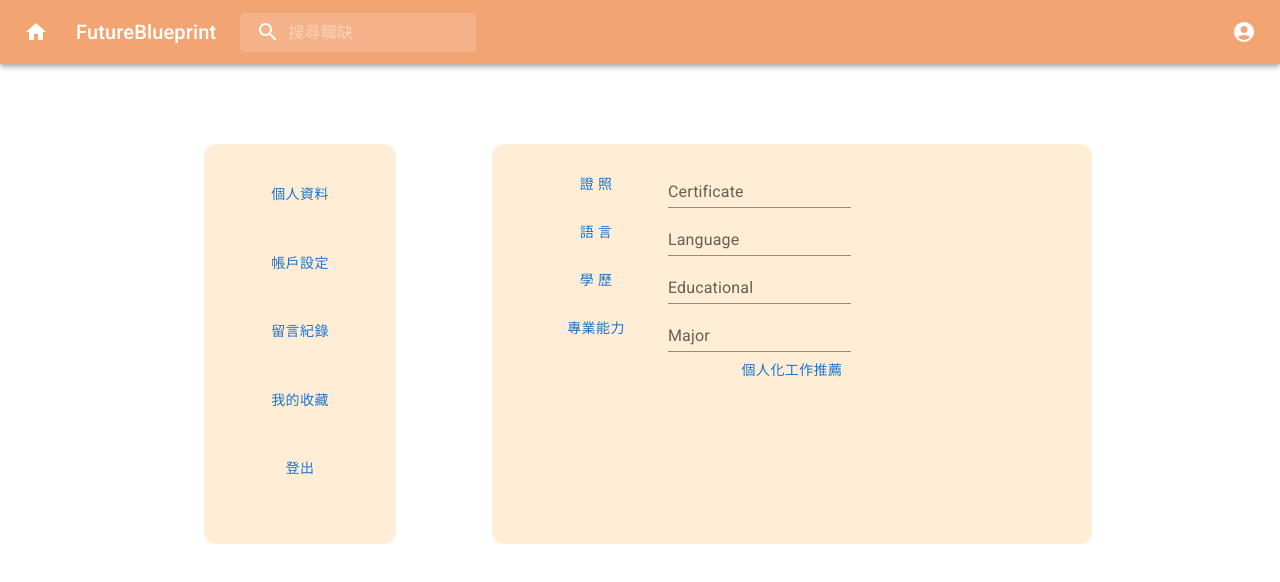
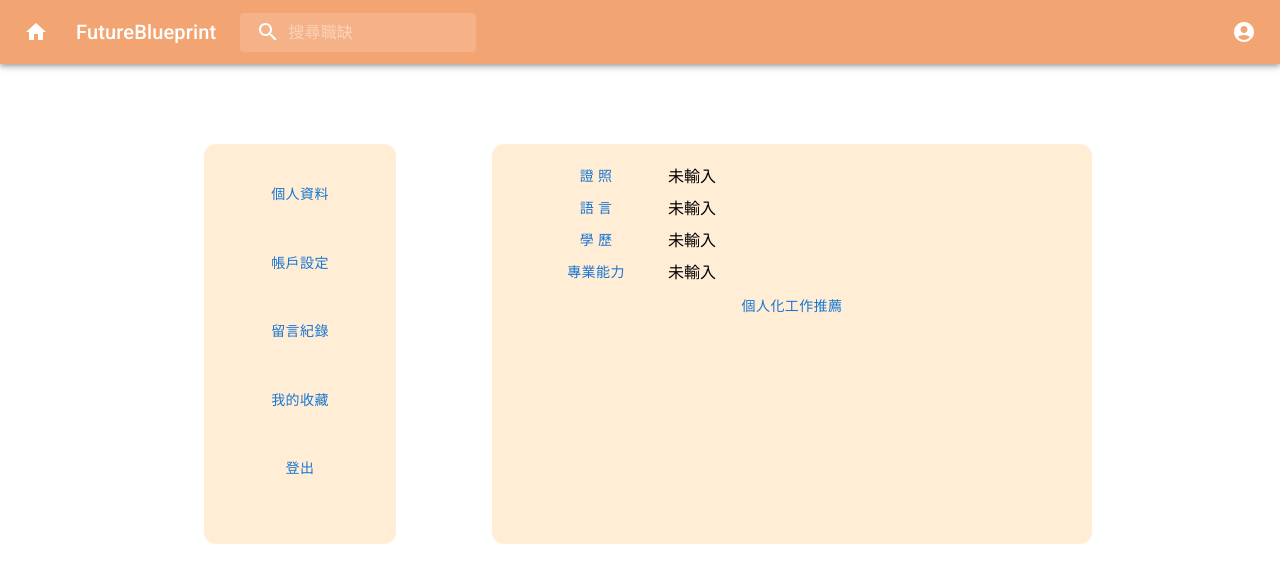
Before and after one commit to KJCGray/Future_blueprint, a Next.js app: page /personal in a window 1280 px wide. Shown: the top 582 px of the page. Built offline with nearby package versions, Linux system fonts and the light colour scheme.

Commit message:
disapply revise

```diff
--- a/src/app/components/personalpage/userdata.js
+++ b/src/app/components/personalpage/userdata.js
@@ -36,7 +36,7 @@ const Userdata = () => {
               證   照
             </Button>
           <div className='ml-8'>
-            {isCer ? '未輸入' : (<TextField id="standard-basic" label="Certificate" variant="standard"/>)}
+            {isCer ? (<TextField id="standard-basic" label="Certificate" variant="standard"/>):'未輸入' }
           </div>
         </div>
 
@@ -46,7 +46,7 @@ const Userdata = () => {
               語   言
             </Button>
           <div className='ml-8'>
-            {isLanguage ? '未輸入' : (<TextField id="standard-basic" label="Language" variant="standard"/>)}
+            {isLanguage ? (<TextField id="standard-basic" label="Language" variant="standard"/>):'未輸入' }
           </div>
         </div>
 
@@ -56,7 +56,7 @@ const Userdata = () => {
               學   歷
             </Button>
           <div className='ml-8'>
-            {isEducational ? '未輸入' : (<TextField id="standard-basic" label="Educational" variant="standard"/>)}
+            {isEducational ? (<TextField id="standard-basic" label="Educational" variant="standard"/>):'未輸入' }
           </div>
         </div>
 
@@ -66,7 +66,7 @@ const Userdata = () => {
               專業能力
             </Button>
           <div className='ml-8'>
-            {isMajor ? '未輸入' : (<TextField id="standard-basic" label="Major" variant="standard"/>)}
+            {isMajor ? (<TextField id="standard-basic" label="Major" variant="standard"/>):'未輸入' }
           </div>
         </div>
       </div>
```
